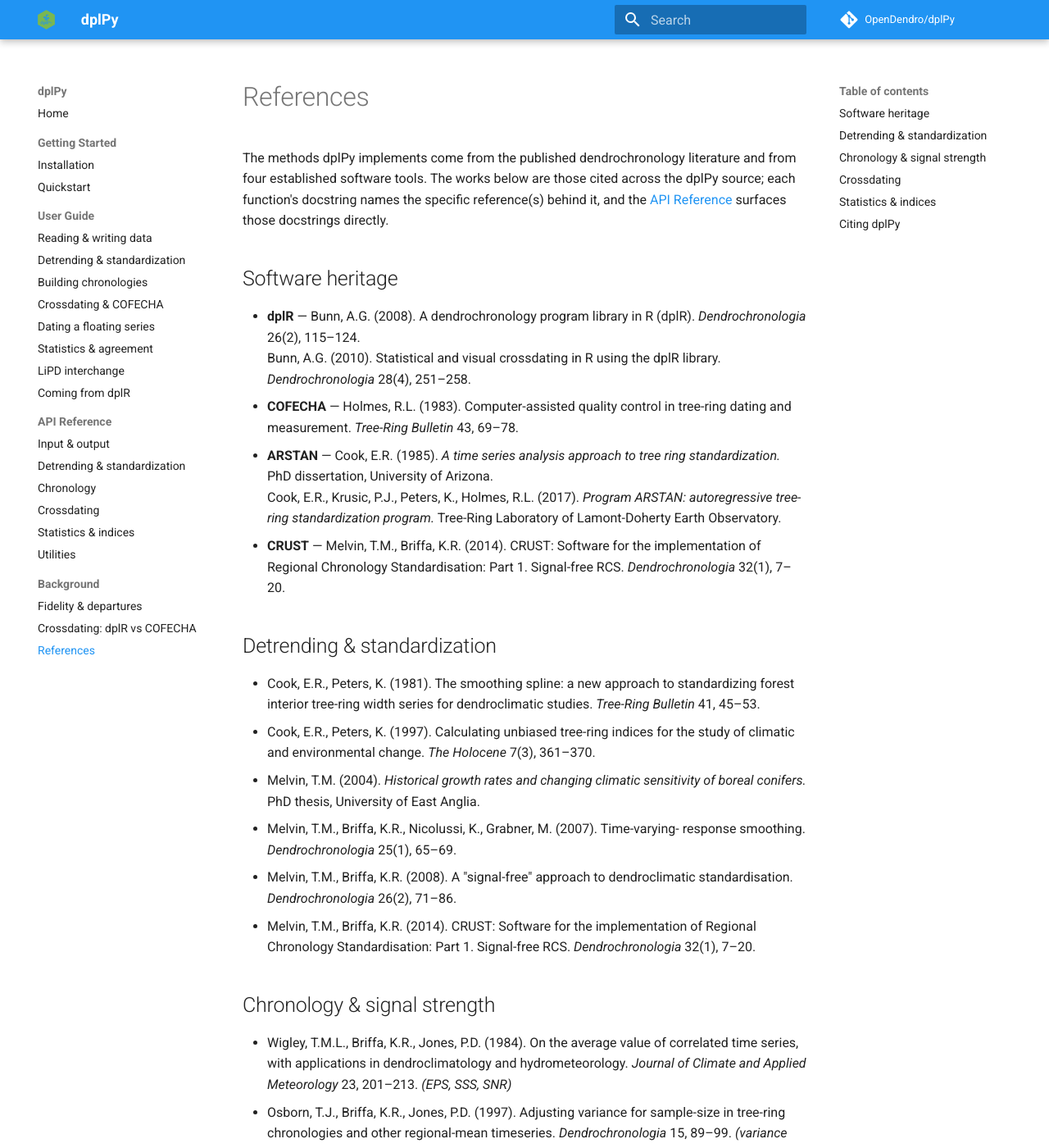
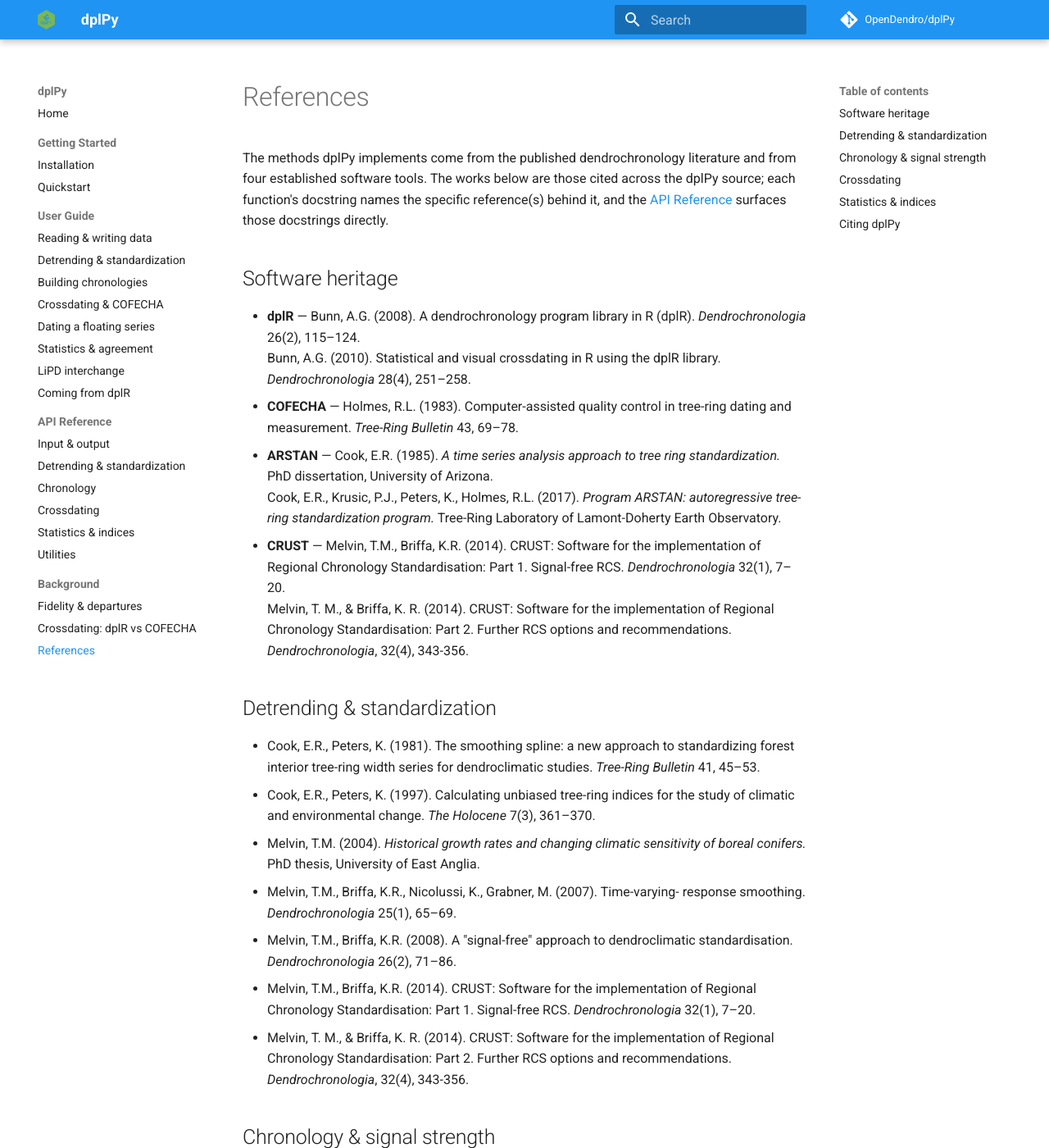
Before and after one commit to OpenDendro/dplPy, an MkDocs documentation site: the page built from docs/background/references.md, in a window 1280 px wide and 1400 px high. Shown: the whole window at 82% size. Built offline with MkDocs 1.6.1 and Material for MkDocs 9.7.7, drawn with Linux system fonts in a browser that asks for light colours; comment, search, counter and statistics services are not loaded.

Commit message:
Update references.md

```diff
--- a/docs/background/references.md
+++ b/docs/background/references.md
@@ -21,7 +21,10 @@ those docstrings directly.
   Lamont-Doherty Earth Observatory.
 - **CRUST** — Melvin, T.M., Briffa, K.R. (2014). CRUST: Software for the
   implementation of Regional Chronology Standardisation: Part 1. Signal-free RCS.
-  *Dendrochronologia* 32(1), 7–20.
+  *Dendrochronologia* 32(1), 7–20.<br>
+  Melvin, T. M., & Briffa, K. R. (2014). CRUST: Software for the implementation
+  of Regional Chronology Standardisation: Part 2. Further RCS options and
+  recommendations. *Dendrochronologia*, 32(4), 343-356.
 
 ## Detrending & standardization
 
@@ -39,6 +42,9 @@ those docstrings directly.
 - Melvin, T.M., Briffa, K.R. (2014). CRUST: Software for the
   implementation of Regional Chronology Standardisation: Part 1. Signal-free RCS.
   *Dendrochronologia* 32(1), 7–20.
+- Melvin, T. M., & Briffa, K. R. (2014). CRUST: Software for the implementation
+  of Regional Chronology Standardisation: Part 2. Further RCS options and
+  recommendations. *Dendrochronologia*, 32(4), 343-356.
 
 ## Chronology & signal strength
 
```
